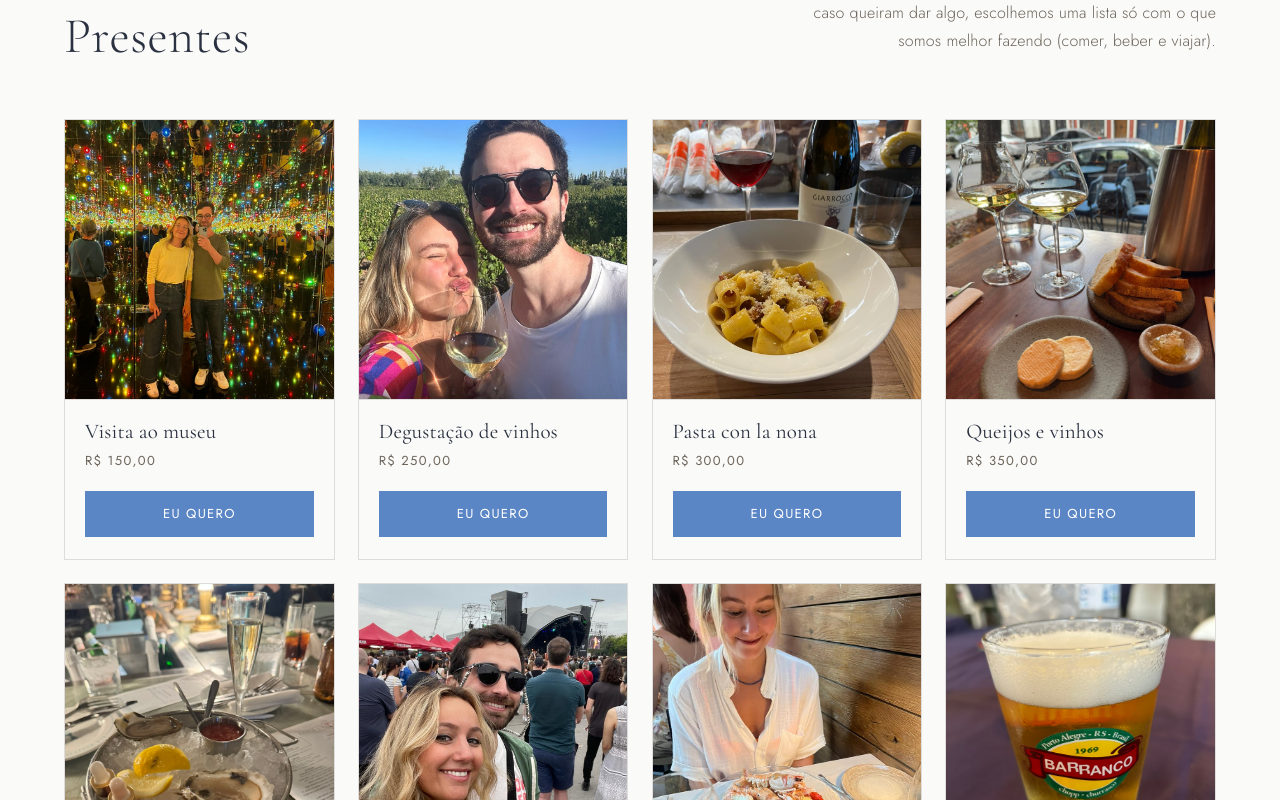
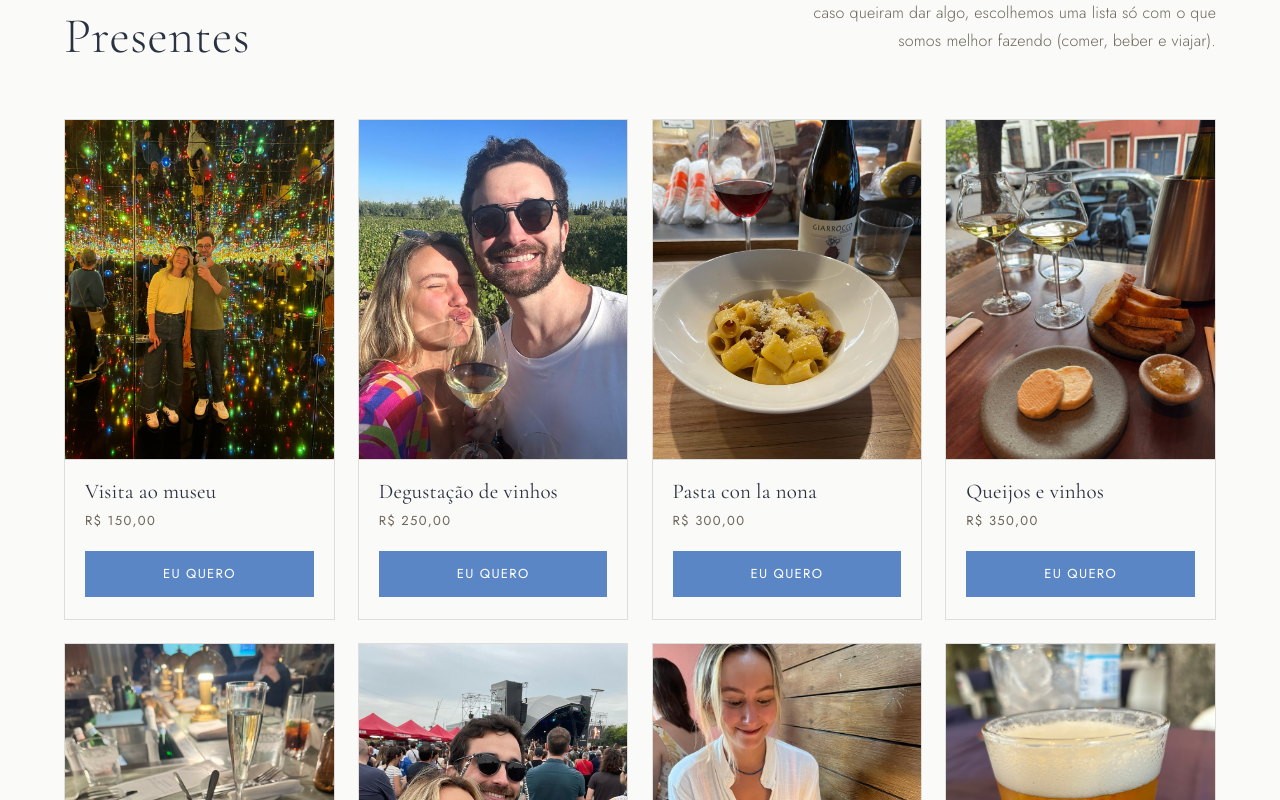
Before and after one commit to bf-hash/casamento-isabele-joao, a Next.js app: page / in a window 1280 px wide. Shown: the part 4200-5000 px from the top of the page. Built offline with nearby package versions, Linux system fonts and the light colour scheme.

Commit message:
Aumenta área da foto nos cards de presentes para reduzir corte
Co-Authored-By: Claude Fable 5 <noreply@anthropic.com>
Claude-Session: https://claude.ai/code/session_01RL8UnS9AqiwWLkvBvSpRVk

```diff
--- a/src/app/globals.css
+++ b/src/app/globals.css
@@ -751,9 +751,9 @@ a { text-decoration: none; color: inherit; }
   transition: transform 0.35s var(--ease), box-shadow 0.35s var(--ease);
 }
 .ij-gift-card:hover { transform: translateY(-5px); box-shadow: 0 22px 44px -28px rgba(52,48,43,0.3); }
-.ij-gift-card-image { height: 280px; border-bottom: 1px solid var(--line); overflow: hidden; }
+.ij-gift-card-image { height: 340px; border-bottom: 1px solid var(--line); overflow: hidden; }
 .ij-gift-card-image img { width: 100%; height: 100%; object-fit: cover; display: block; }
-.ij-gift-card-emoji { height: 280px; display: flex; align-items: center; justify-content: center; font-size: 48px; border-bottom: 1px solid var(--line); }
+.ij-gift-card-emoji { height: 340px; display: flex; align-items: center; justify-content: center; font-size: 48px; border-bottom: 1px solid var(--line); }
 .ij-gift-card-body { padding: 20px 20px 22px; display: flex; flex-direction: column; flex: 1; }
 .ij-gift-card-name { font-family: var(--font-display); font-weight: 400; font-size: 21px; line-height: 1.15; margin: 0 0 6px; color: var(--ink); }
 .ij-gift-card-price { font-family: var(--font-body); font-weight: 400; font-size: 13px; letter-spacing: 0.1em; color: var(--ink-soft); margin: 0 0 18px; }
@@ -803,7 +803,7 @@ a { text-decoration: none; color: inherit; }
 .ij-gift-modal-hint { font-size: 13px; color: var(--ink-quiet); line-height: 1.6; margin: 0; }
 
 @media (max-width: 1024px) { .ij-gifts-grid { grid-template-columns: repeat(3, 1fr); } }
-@media (max-width: 640px) { .ij-gifts-grid { grid-template-columns: repeat(2, 1fr); gap: 14px; } .ij-gift-card-image, .ij-gift-card-emoji { height: 200px; } }
+@media (max-width: 640px) { .ij-gifts-grid { grid-template-columns: repeat(2, 1fr); gap: 14px; } .ij-gift-card-image, .ij-gift-card-emoji { height: 240px; } }
 @media (max-width: 420px) { .ij-gifts-grid { grid-template-columns: 1fr; } }
 
 /* ============================================================
--- a/src/components/Gifts.tsx
+++ b/src/components/Gifts.tsx
@@ -25,7 +25,7 @@ export default function Gifts() {
           <div className="ij-gift-card" key={gift.id}>
             {gift.image ? (
               <div className="ij-gift-card-image">
-                <Image src={gift.image} alt={gift.name} width={300} height={300} />
+                <Image src={gift.image} alt={gift.name} width={480} height={640} />
               </div>
             ) : (
               <div className="ij-gift-card-emoji">{gift.emoji}</div>
```
